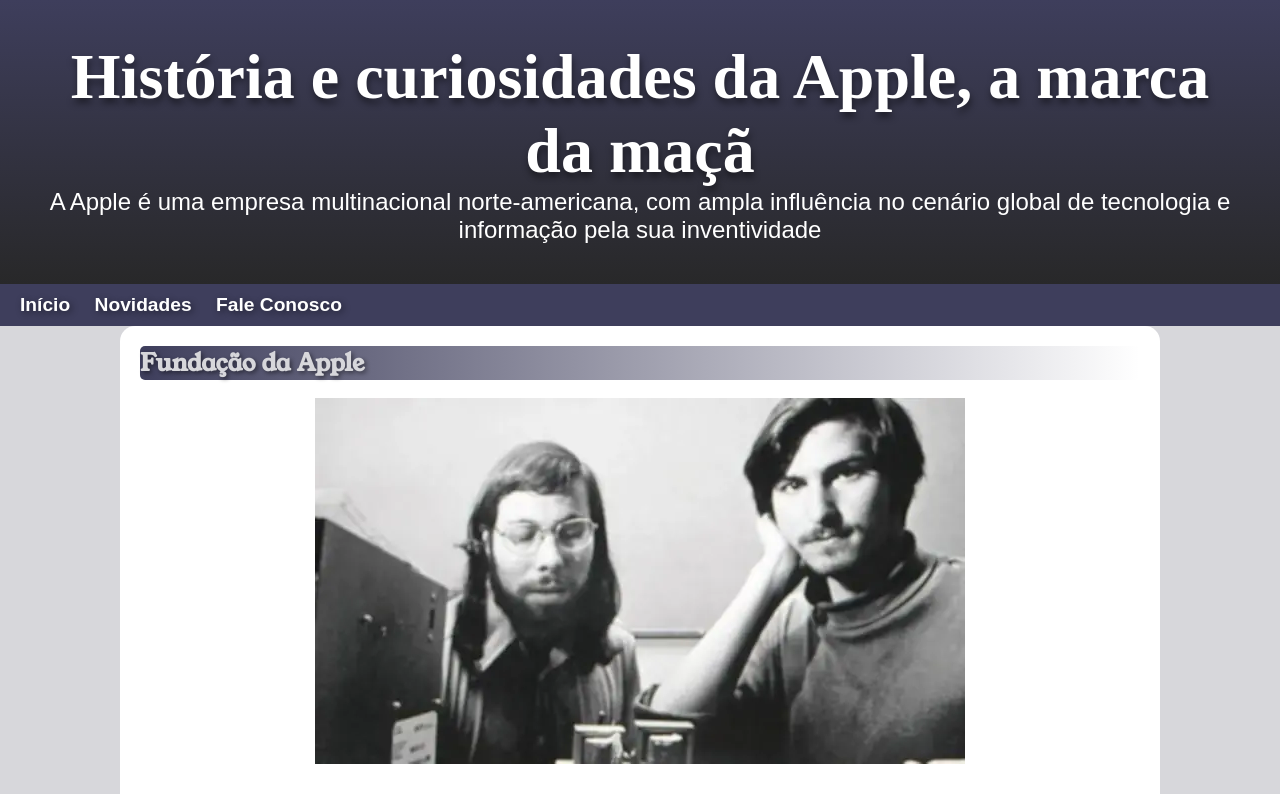
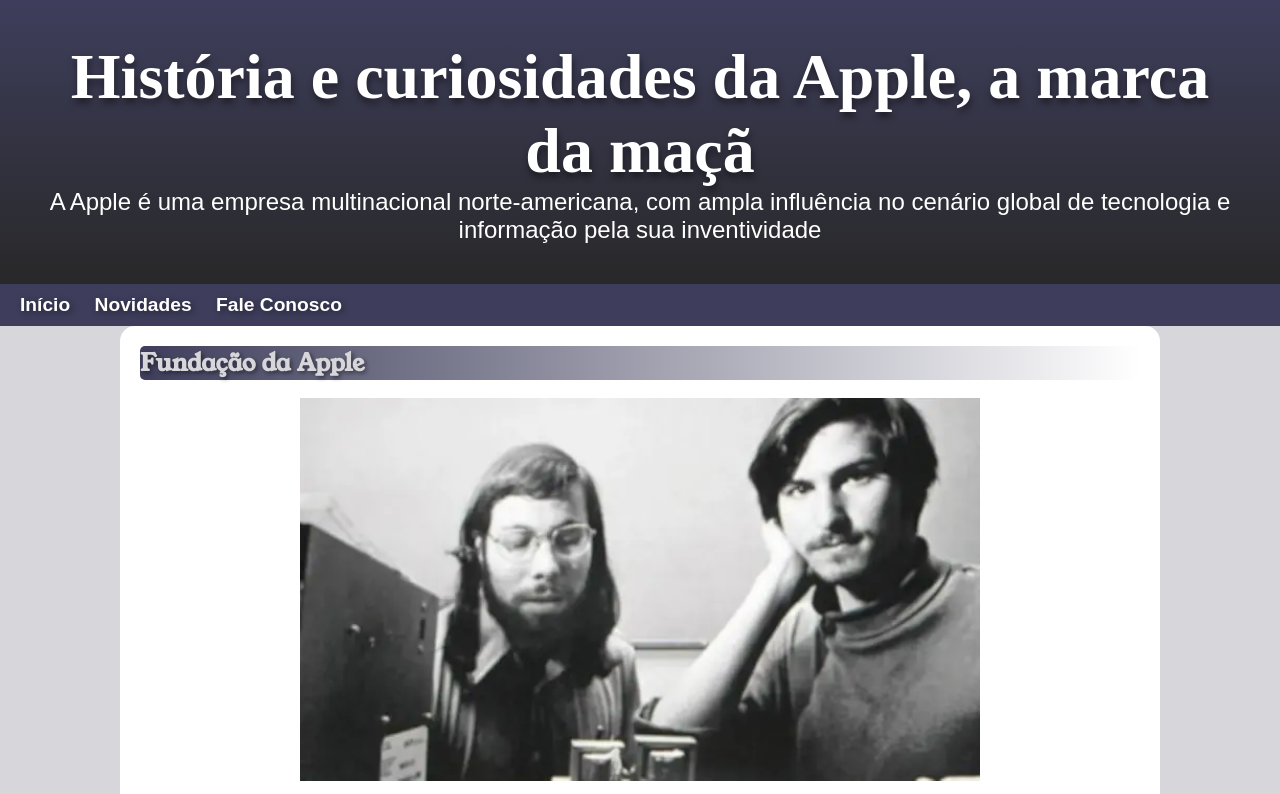
Before and after one commit to barbosalukas/projeto-apple, a plain HTML site: page apple.html in a window 1280 px wide. Shown: the top 794 px of the page. Drawn offline with Linux system fonts and the light colour scheme; a web font is replaced by a local one.

Commit message:
Corrigindo imagens

```diff
--- a/style.css
+++ b/style.css
@@ -86,7 +86,7 @@ main {
 }
 
 main img {
-
+    width: 68%;
     margin: auto;
     display: block;
 }
```
